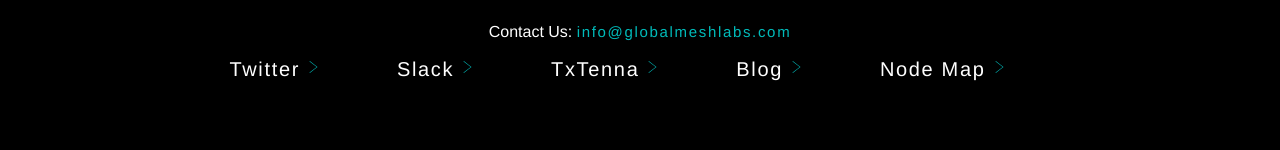
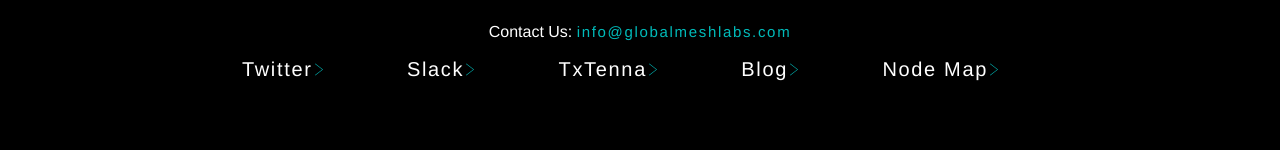
Before and after one commit to jarvisjohnson/gatsby-starter, a Gatsby site: page /tags in a window 1280 px wide. Shown: the part 650-800 px from the top of the page. Built offline with nearby package versions, Linux system fonts and the light colour scheme; Gatsby itself is replaced by a stand-in of ours; a web font is replaced by a local one.

Commit message:
svg fixed

```diff
--- a/src/components/Footer.js
+++ b/src/components/Footer.js
@@ -1,5 +1,6 @@
 import React from 'react'
 import logo from '../img/logo.svg'
+import chevron from '../img/chevron-right.svg'
 
 const Footer = class extends React.Component {
   render() {
@@ -12,9 +13,7 @@
       linkURL = Object.values(link)
       linkLabel = Object.keys(link);
         return <a className="cFooter-link white" href="{linkURL}">{linkLabel}
-          <svg className="chevron-right" viewBox="0 0 100 100" xmlns="http://www.w3.org/2000/svg" fill-rule="evenodd" clip-rule="evenodd">
-            <path d="M4 .755l14.374 11.245-14.374 11.219.619.781 15.381-12-15.391-12-.609.755z"/>
-          </svg>
+          <img className="chevron-right" src={chevron} />
         </a>
       }
     )
--- a/src/scss/components/_footer.scss
+++ b/src/scss/components/_footer.scss
@@ -83,7 +83,7 @@
             @media (max-width: 425px) {
                 margin: auto;
                 text-align: center;
-                width:30%;
+                width:26%;
             }
         }
     }
@@ -122,8 +122,6 @@
     }
 }
 .chevron-right {
-    fill: #00BBBA;
-    font-size: 2px;
-    height: 50px;
-    width: 65px;
+    height: 55px;
+    width: 50px;
 }
```
Also changed, not shown: src/img/chevron-right.svg (added).
